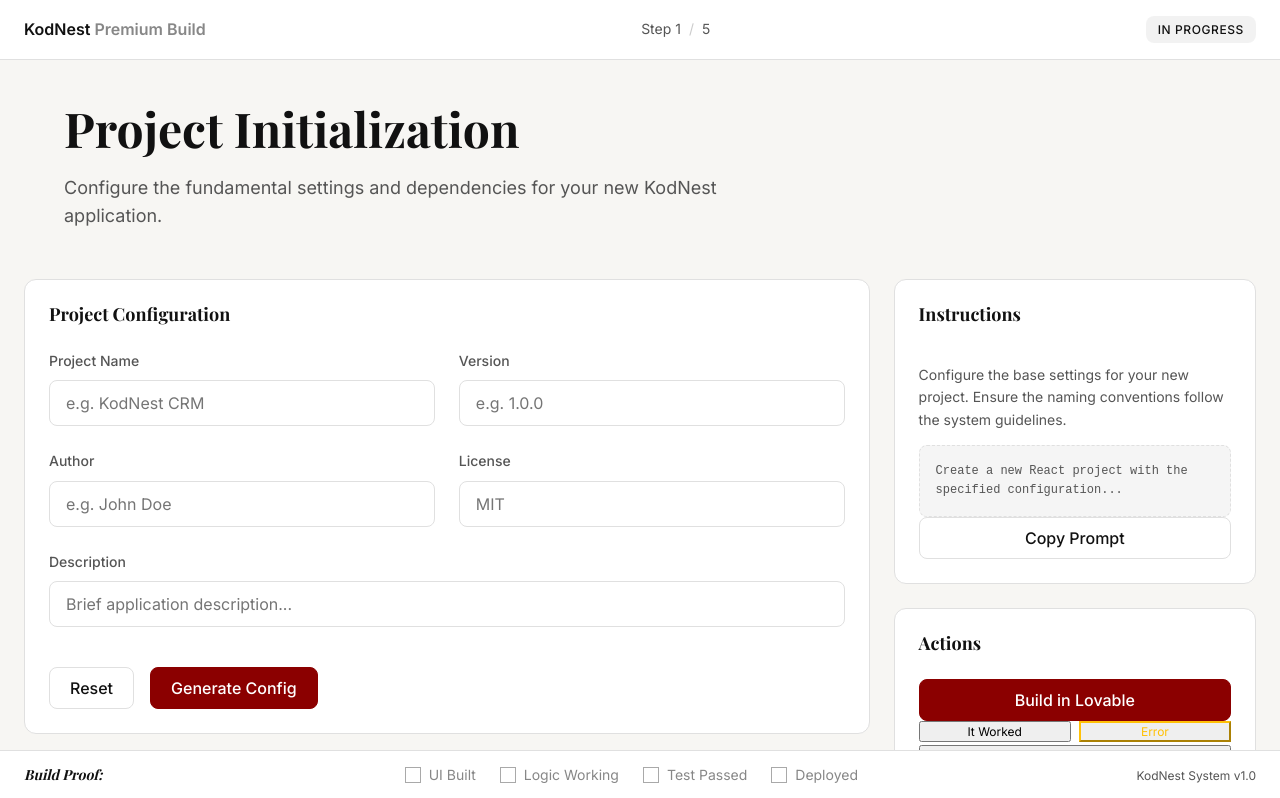
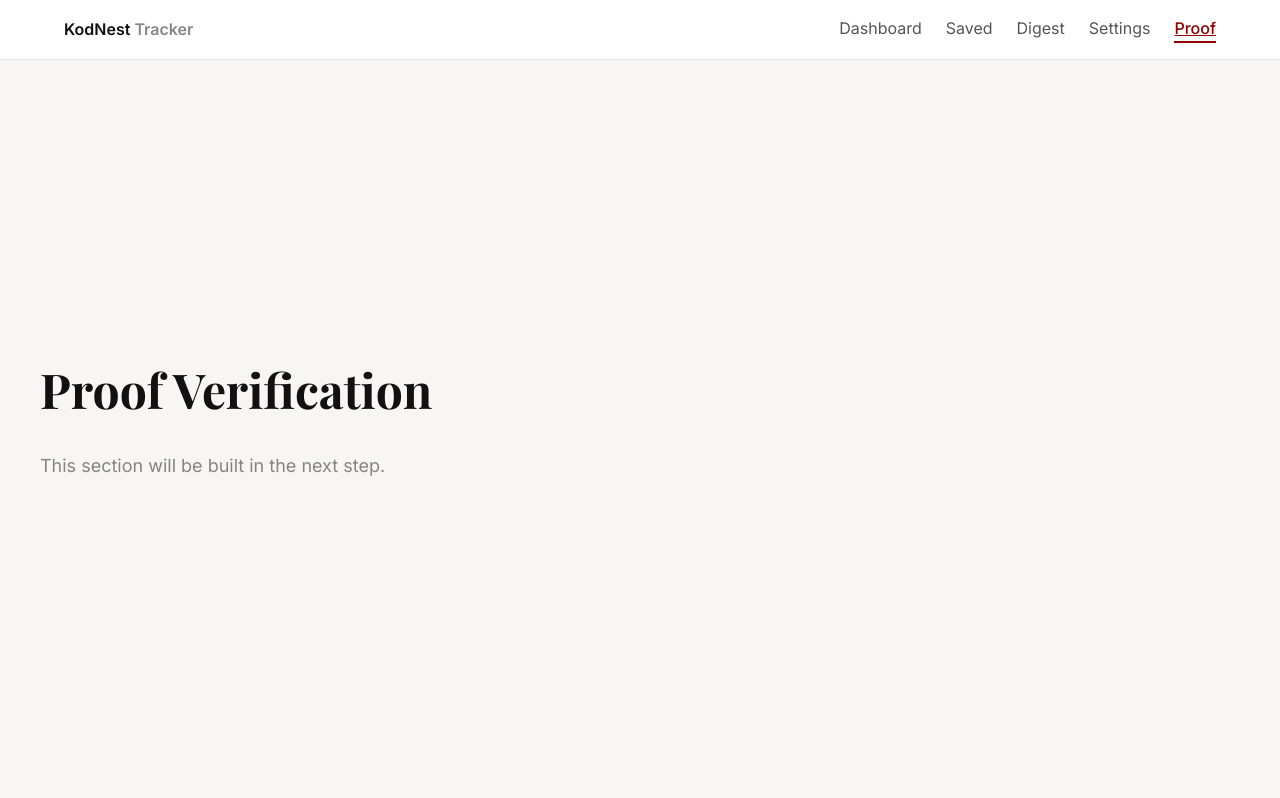
Before and after one commit to Parikshith29/jobapp, a React (Vite) app: page /proof in a window 1280 px wide. Shown: the top 798 px of the page. Built offline with nearby package versions, Linux system fonts and the light colour scheme.

Commit message:
feat: Implement basic routing and navigation using React Router DOM.

```diff
--- a/package.json
+++ b/package.json
@@ -11,7 +11,8 @@
   },
   "dependencies": {
     "react": "^19.2.0",
-    "react-dom": "^19.2.0"
+    "react-dom": "^19.2.0",
+    "react-router-dom": "^7.13.0"
   },
   "devDependencies": {
     "@eslint/js": "^9.39.1",
--- a/src/App.jsx
+++ b/src/App.jsx
@@ -1,22 +1,24 @@
 import React from 'react';
-import MainLayout from './components/layout/MainLayout';
-import PrimaryWorkspace from './components/workspace/PrimaryWorkspace';
-import SecondaryPanel from './components/workspace/SecondaryPanel';
+import { BrowserRouter as Router, Routes, Route, Navigate } from 'react-router-dom';
+import Navigation from './components/layout/Navigation';
+import PlaceholderPage from './pages/PlaceholderPage';
 
 function App() {
   return (
-    <MainLayout
-      title="Project Initialization"
-      description="Configure the fundamental settings and dependencies for your new KodNest application."
-      step={1}
-      totalSteps={5}
-      status="In Progress"
-    >
-      <div className="workspace-grid">
-        <PrimaryWorkspace />
-        <SecondaryPanel />
+    <Router>
+      <div className="app-container" style={{ minHeight: '100vh', backgroundColor: 'var(--bg-primary)' }}>
+        <Navigation />
+
+        <Routes>
+          <Route path="/" element={<Navigate to="/dashboard" replace />} />
+          <Route path="/dashboard" element={<PlaceholderPage title="Dashboard" />} />
+          <Route path="/saved" element={<PlaceholderPage title="Saved Jobs" />} />
+          <Route path="/digest" element={<PlaceholderPage title="Daily Digest" />} />
+          <Route path="/settings" element={<PlaceholderPage title="Settings" />} />
+          <Route path="/proof" element={<PlaceholderPage title="Proof Verification" />} />
+        </Routes>
       </div>
-    </MainLayout>
+    </Router>
   );
 }
 
--- /dev/null
+++ b/src/components/layout/Navigation.jsx
@@ -0,0 +1,120 @@
+import React, { useState } from 'react';
+import { NavLink } from 'react-router-dom';
+// import { Menu, X } from 'lucide-react'; // Removed as we are using inline SVGs
+
+const Navigation = () => {
+    const [isOpen, setIsOpen] = useState(false);
+
+    const links = [
+        { to: "/dashboard", label: "Dashboard" },
+        { to: "/saved", label: "Saved" },
+        { to: "/digest", label: "Digest" },
+        { to: "/settings", label: "Settings" },
+        { to: "/proof", label: "Proof" },
+    ];
+
+    const activeStyle = {
+        color: 'var(--accent-color)',
+        borderBottom: '2px solid var(--accent-color)',
+        fontWeight: 500
+    };
+
+    const defaultStyle = {
+        color: 'var(--text-secondary)',
+        textDecoration: 'none',
+        padding: 'var(--space-8) 0',
+        borderBottom: '2px solid transparent',
+        transition: 'all var(--transition-fast)'
+    };
+
+    return (
+        <nav className="navigation" style={{
+            backgroundColor: 'var(--bg-secondary)',
+            borderBottom: '1px solid var(--border-color)',
+            position: 'fixed',
+            top: 0,
+            left: 0,
+            width: '100%',
+            zIndex: 100,
+            height: '60px'
+        }}>
+            <div className="container h-full flex items-center justify-between">
+                {/* Logo */}
+                <div style={{ fontWeight: 600, fontSize: 'var(--text-base)' }}>
+                    KodNest <span style={{ opacity: 0.5 }}>Tracker</span>
+                </div>
+
+                {/* Desktop Menu */}
+                <div className="desktop-menu flex gap-24 items-center" style={{ display: 'none' }}>
+                    {/* I'll use a media query in CSS to toggle this, but inline styles are tricky for media queries.
+              I'll add a class 'desktop-nav' and 'mobile-nav' to a new CSS file or index.css to handle responsiveness properly.
+          */}
+                    {links.map(link => (
+                        <NavLink
+                            key={link.to}
+                            to={link.to}
+                            style={({ isActive }) => (isActive ? activeStyle : defaultStyle)}
+                        >
+                            {link.label}
+                        </NavLink>
+                    ))}
+                </div>
+
+                {/* Mobile Menu Toggle */}
+                <button
+                    className="mobile-toggle"
+                    onClick={() => setIsOpen(!isOpen)}
+                    style={{ background: 'none', border: 'none', padding: 0 }}
+                >
+                    {isOpen ? (
+                        <svg width="24" height="24" viewBox="0 0 24 24" fill="none" stroke="currentColor" strokeWidth="2" strokeLinecap="round" strokeLinejoin="round"><line x1="18" y1="6" x2="6" y2="18"></line><line x1="6" y1="6" x2="18" y2="18"></line></svg>
+                    ) : (
+                        <svg width="24" height="24" viewBox="0 0 24 24" fill="none" stroke="currentColor" strokeWidth="2" strokeLinecap="round" strokeLinejoin="round"><line x1="3" y1="12" x2="21" y2="12"></line><line x1="3" y1="6" x2="21" y2="6"></line><line x1="3" y1="18" x2="21" y2="18"></line></svg>
+                    )}
+                </button>
+            </div>
+
+            {/* Mobile Menu Dropdown */}
+            {isOpen && (
+                <div className="mobile-menu" style={{
+                    position: 'absolute',
+                    top: '60px',
+                    left: 0,
+                    width: '100%',
+                    backgroundColor: 'var(--bg-secondary)',
+                    borderBottom: '1px solid var(--border-color)',
+                    padding: 'var(--space-24)',
+                    display: 'flex',
+                    flexDirection: 'column',
+                    gap: 'var(--space-16)',
+                    boxShadow: '0 4px 6px -1px rgba(0, 0, 0, 0.05)'
+                }}>
+                    {links.map(link => (
+                        <NavLink
+                            key={link.to}
+                            to={link.to}
+                            onClick={() => setIsOpen(false)}
+                            style={({ isActive }) => ({
+                                ...defaultStyle,
+                                ...(isActive ? { color: 'var(--accent-color)', fontWeight: 500 } : {}),
+                                fontSize: 'var(--text-lg)',
+                                padding: 'var(--space-8)'
+                            })}
+                        >
+                            {link.label}
+                        </NavLink>
+                    ))}
+                </div>
+            )}
+            <style>{`
+        @media (min-width: 768px) {
+          .desktop-menu { display: flex !important; }
+          .mobile-toggle { display: none !important; }
+          .mobile-menu { display: none !important; }
+        }
+      `}</style>
+        </nav>
+    );
+};
+
+export default Navigation;
--- /dev/null
+++ b/src/pages/PlaceholderPage.jsx
@@ -0,0 +1,30 @@
+import React from 'react';
+
+const PlaceholderPage = ({ title }) => {
+    return (
+        <div className="placeholder-page container flex-col justify-center" style={{
+            padding: 'var(--space-64) 0',
+            marginTop: '60px', /* Offset for fixed nav */
+            minHeight: 'calc(100vh - 60px)'
+        }}>
+            <h1 style={{
+                fontFamily: 'var(--font-heading)',
+                fontSize: 'var(--text-3xl)',
+                marginBottom: 'var(--space-16)',
+                fontWeight: 700
+            }}>
+                {title}
+            </h1>
+            <p style={{
+                fontFamily: 'var(--font-body)',
+                fontSize: 'var(--text-lg)',
+                color: 'var(--text-secondary)',
+                opacity: 0.7
+            }}>
+                This section will be built in the next step.
+            </p>
+        </div>
+    );
+};
+
+export default PlaceholderPage;
```
Also changed, not shown: 1 other file (tests, documents, lock files or other folders).
